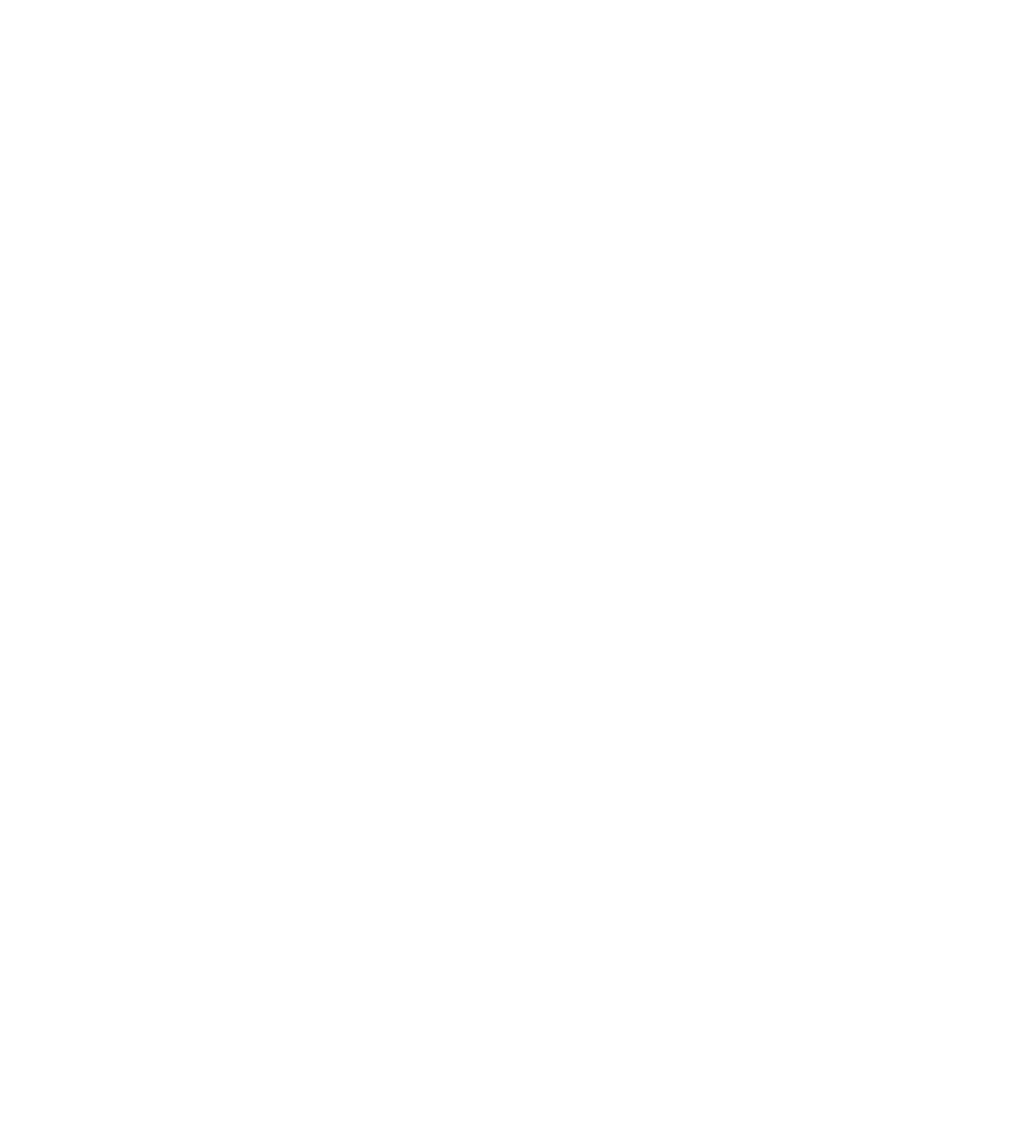
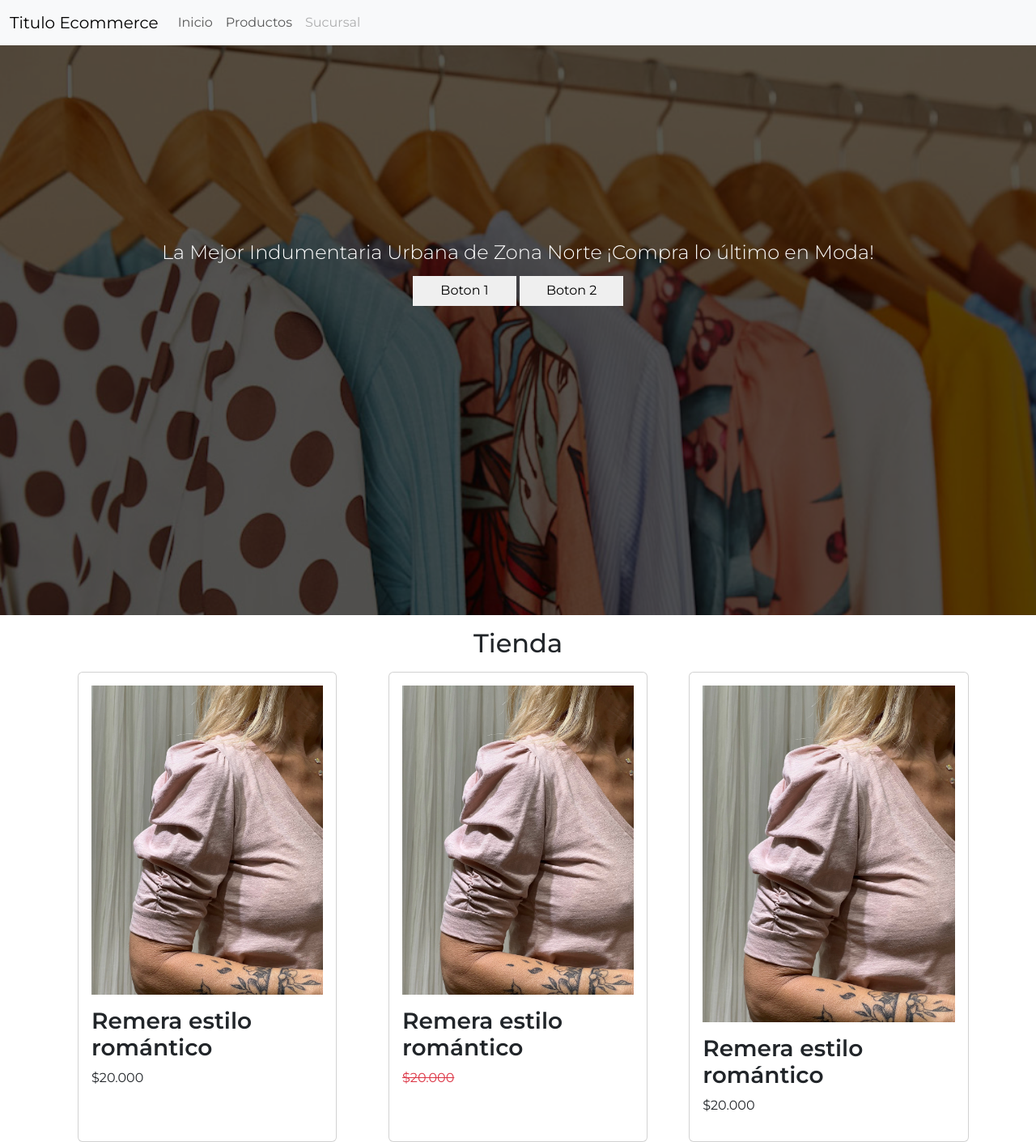
Before and after one commit to nadibelen/ecommerce, a plain HTML site: page index.html in a window 1280 px wide. Shown: the whole page at 81% size. Before the commit the page ends 800 px from the top, so only its background shows below. Drawn offline with nearby package versions, Linux system fonts and the light colour scheme.

Commit message:
Main finalizado

```diff
--- a/index.html
+++ b/index.html
@@ -4,9 +4,78 @@
     <meta charset="UTF-8">
     <meta name="viewport" content="width=device-width, initial-scale=1.0">
     <title>Document</title>
+    <link href="https://cdn.jsdelivr.net/npm/bootstrap@5.3.3/dist/css/bootstrap.min.css" rel="stylesheet" integrity="sha384-QWTKZyjpPEjISv5WaRU9OFeRpok6YctnYmDr5pNlyT2bRjXh0JMhjY6hW+ALEwIH" crossorigin="anonymous">
+
+    <link rel="preconnect" href="https://fonts.googleapis.com">
+    <link rel="preconnect" href="https://fonts.gstatic.com" crossorigin>
+    <link href="https://fonts.googleapis.com/css2?family=Montserrat:ital,wght@0,100..900;1,100..900&display=swap" rel="stylesheet">
+
     <link rel="stylesheet" href="./css/styles.css">
 </head>
 <body>
+    <header class="headerIndex">
+        <div class="oscurecerFondo">
+            <nav class="navbar navbar-expand-lg bg-body-tertiary">
+                <div class="container-fluid">
+                  <a class="navbar-brand" href="#">Titulo Ecommerce</a>
+                  <button class="navbar-toggler" type="button" data-bs-toggle="collapse" data-bs-target="#navbarSupportedContent" aria-controls="navbarSupportedContent" aria-expanded="false" aria-label="Toggle navigation">
+                    <span class="navbar-toggler-icon"></span>
+                  </button>
+                  <div class="collapse navbar-collapse" id="navbarSupportedContent">
+                    <ul class="navbar-nav me-auto mb-2 mb-lg-0">
+                      <li class="nav-item">
+                        <a class="nav-link" aria-current="page" href="#">Inicio</a>
+                      </li>
+                      <li class="nav-item">
+                        <a class="nav-link" href="#">Productos</a>
+                      </li>
+                      <li class="nav-item">
+                        <a class="nav-link disabled" aria-disabled="true">Sucursal</a>
+                      </li>
+                    </ul>
+                  </div>
+                </div>
+              </nav>
+
+              <section class="flexBasico h-75">
+                <h1 class="text-white fw-light fs-4 text-center">La Mejor Indumentaria Urbana de Zona Norte ¡Compra lo último en Moda!</h1>
+                <div class="contenedorBotones">
+                    <button class="botonesHeader"> Boton 1</button>
+                    <button class="botonesHeader">Boton 2</button>
+                </div>
+
+              </section>
+
+        </div>
+    </header>
+    <main>
+        <h2 class="text-center my-3">Tienda</h2>
+
+        <section class="contenedorGrid">
+            <section class="card">
+                <img class="w-100"  src="./img/remera.webp" alt="Foto remera">
+                <h3>Remera estilo romántico</h3>
+                <p class="precio">$20.000</p>
+            </section>
+
+            <section class="card">
+                <img class="w-100"  src="./img/remera.webp" alt="Foto remera">
+                <h3>Remera estilo romántico</h3>
+                <p class="text-decoration-line-through text-danger"class="precio">$20.000</p>
+            </section>
+
+            <section class="card cardTotal">
+                <img class="w-100"  src="./img/remera.webp" alt="Foto remera">
+                <h3>Remera estilo romántico</h3>
+                <p class="precio">$20.000</p>
+            </section>
+
+        </section>
+
+    </main>
+
+
+    <script src="https://cdn.jsdelivr.net/npm/bootstrap@5.3.3/dist/js/bootstrap.bundle.min.js" integrity="sha384-YvpcrYf0tY3lHB60NNkmXc5s9fDVZLESaAA55NDzOxhy9GkcIdslK1eN7N6jIeHz" crossorigin="anonymous"></script>
 
 </body>
 </html>
--- /dev/null
+++ b/scss/layout/_header.scss
@@ -0,0 +1,47 @@
+.headerIndex {
+    background-image: url(../../img/clothes.jpg);
+    background-size: cover; /*para que ocupe la totalidad de la imagen*/
+    background-repeat: no-repeat;
+    background-attachment: fixed; /*cuando se haga scroll que quede fijo*/
+    height: 95vh;
+
+    position: relative;
+}
+
+.oscurecerFondo {
+    position: absolute;
+    width: 100%;
+    height: 100%;
+
+    background-color: rgba(0, 0, 0, 0.66);
+}
+
+.flexBasico {
+    @extend %flexBasico;
+    flex-direction: column;
+}
+
+.botonesHeader {
+    border: none;
+    width: 8rem;
+    padding: .4rem 1rem;
+    margin: .4rem 0;
+}
+
+.botonesHeader{
+    transition: transform 0.3s;
+    &:hover {
+        transform: scale(1.2);
+    }
+}
+
+.card {
+    @extend %cardPrenda;
+    max-width: 20rem;
+    padding: 1rem;
+}
+
+.card h3 {
+    margin-top: 1rem;
+    font-weight: 600;
+}
--- /dev/null
+++ b/scss/mq/_mediaqueries.scss
@@ -0,0 +1,34 @@
+$medidas: 600px, 800px;
+
+@each $medida in $medidas {
+    @media only screen and (min-width:$medida){
+        .contenedorGrid {
+            @if $medida == 600px {
+                display: grid;
+                grid-template-columns: repeat(2,1fr);
+                row-gap: 1rem;
+                width: 90%;
+                margin: 0 auto;
+            }
+            @else if $medida == 800px {
+                grid-template-columns: repeat(3,1fr);
+
+            }
+        }
+    }
+}
+
+
+
+@media only screen and (min-width: 600px){
+    .cardTotal {
+        grid-column: 1 / 3;
+        max-width: unset; /*para que no tenga en cuenta el max que defini*/
+    }
+}
+
+@media only screen and (min-width:700px){
+    .cardTotal {
+        grid-column: unset;
+    }
+}
--- a/scss/styles.scss
+++ b/scss/styles.scss
@@ -0,0 +1,7 @@
+@import "./layout/header";
+@import "./utilities/extends";
+@import "./mq/mediaqueries";
+
+* {
+    font-family: "Montserrat", sans-serif;
+}
--- /dev/null
+++ b/scss/utilities/_extends.scss
@@ -0,0 +1,10 @@
+%flexBasico {
+    display: flex;
+    align-items: center;
+    justify-content: center;
+}
+
+%cardPrenda {
+    width: 90%;
+    margin: 0 auto;
+}
```
Also changed, not shown: css/styles.css, img/clothes.jpg (added), img/remera.webp (added), 1 other file.
